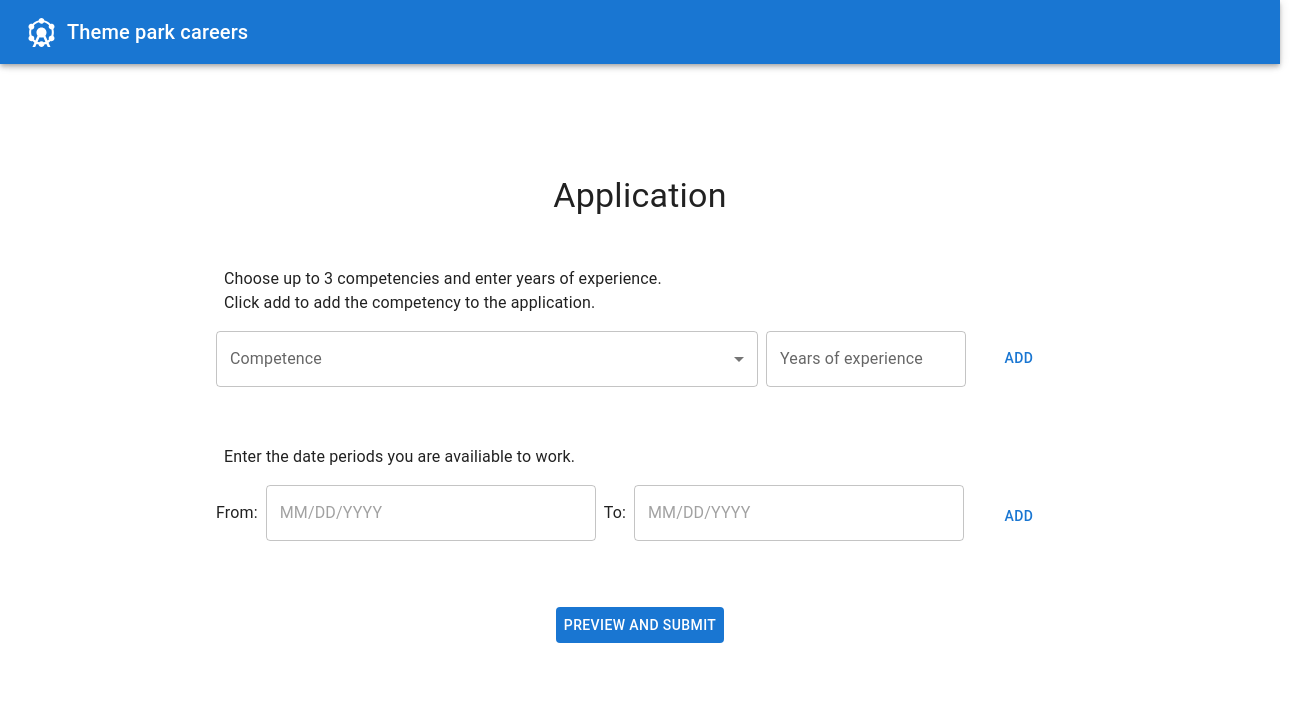
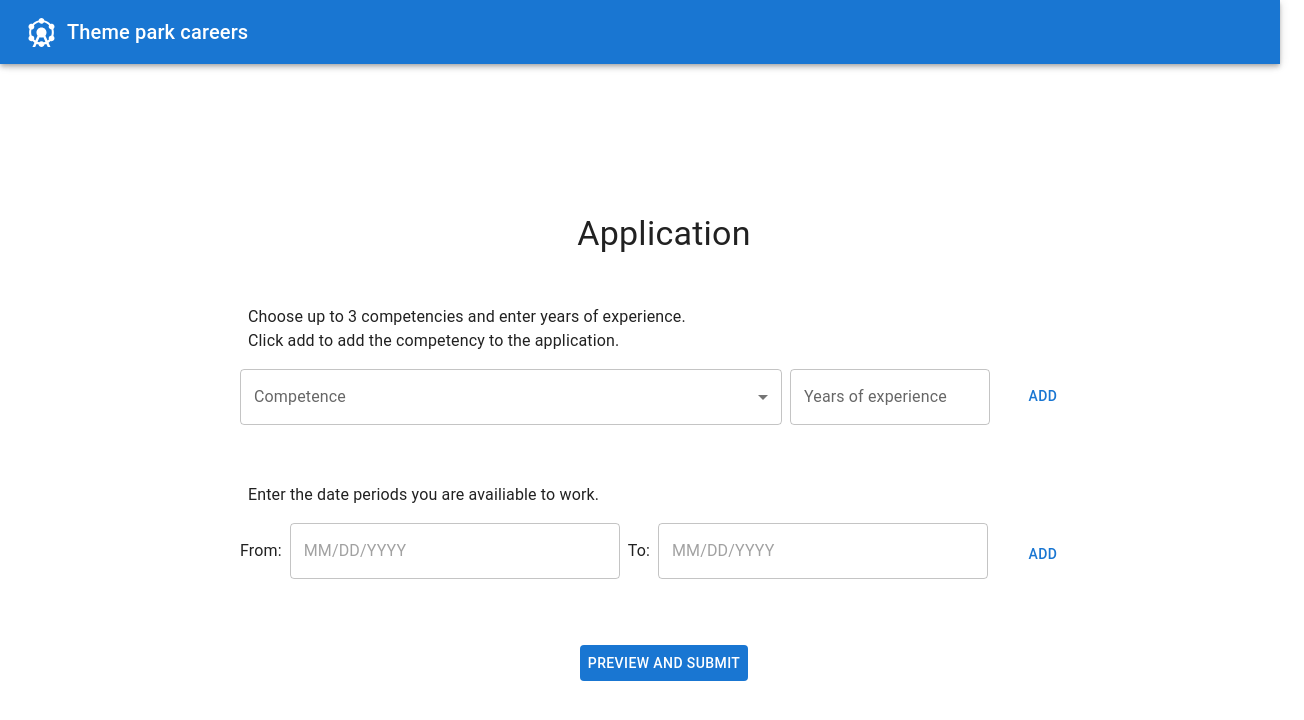
Before and after one commit to ponkinnm/IV1201-frontend, a React (Vite) app: page /apply in a window 1280 px wide. Shown: the top 720 px of the page, 1304 px wide, since content can reach past the window. Built offline with nearby package versions, Linux system fonts and the light colour scheme.

Commit message:
Fixed styling

```diff
--- a/src/App.tsx
+++ b/src/App.tsx
@@ -1,5 +1,5 @@
 import { BrowserRouter, Routes, Route } from 'react-router-dom';
-import { CssBaseline } from '@mui/material';
+import { CssBaseline, Container} from '@mui/material';
 import Header from './components/Header.tsx';
 import HomePage from './pages/HomePage.tsx';
 import NotFound from './pages/NotFound.tsx';
@@ -23,6 +23,7 @@ function App() {
       <CssBaseline />
       <BrowserRouter>
         <Header />
+        <Container sx={{ marginTop: '64px', paddingBottom: '20px' }}>
           <Routes>
             <Route path="/" element={<HomePage />}></Route>
             <Route path="/applicants" element={<ListApplicants />}></Route>
@@ -30,6 +31,7 @@ function App() {
             <Route path="/apply" element={<Application />}></Route>
             <Route path="*" element={<NotFound />}></Route>
           </Routes>
+        </Container>
       </BrowserRouter>
     </>
   );
--- a/src/components/Header.tsx
+++ b/src/components/Header.tsx
@@ -4,7 +4,7 @@ import { Link } from 'react-router-dom';
 
 function Header() {
   return (
-    <AppBar position="sticky" sx={{ width: '100dvw' }}>
+    <AppBar position="fixed" sx={{ width: '100dvw' }}>
       <Toolbar sx={{ justifyContent: 'space-between' }}>
         <Link to="/">
           <Box sx={{ display: 'flex', alignItems: 'center', gap: 1 }}>
--- a/src/container.css
+++ b/src/container.css
@@ -4,7 +4,6 @@
   align-items: center;
   justify-content: flex-start;
   width: 100vw;
-  height: 100vh;
   background-color: #ffffff;
 }
 
@@ -12,8 +11,9 @@
   display: flex;
   flex-direction: column;
   justify-content: center;
+  overflow: auto;
   align-items: center;
-  height: 80vh;
+
   width: 100vw;
   overflow: visible;
 }
```
Lines whose indentation alone changed are shown as unchanged.
